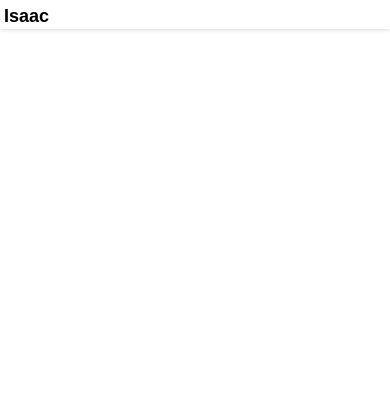
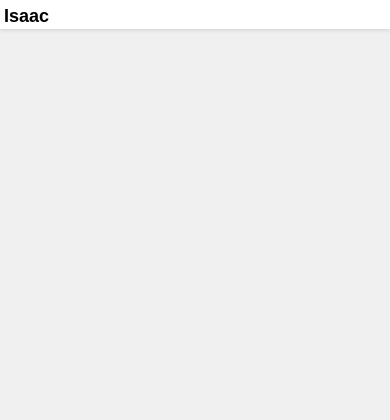
Before and after one commit to Isaac-To/MyStory, a Django app: template MyStory/app/templates/nav.html in a window 390 px wide. Shown: the top 420 px of the page. Run offline with Django 3.2, Linux system fonts and the light colour scheme; the template is opened without the code that fills it, so the values that code supplies are empty.

Commit message:
responsive

```diff
--- a/MyStory/app/static/style/main.css
+++ b/MyStory/app/static/style/main.css
@@ -4,6 +4,7 @@
 }
 
 body {
+  background-color: rgb(240, 240, 240);
   margin: 0;
 }
 
@@ -38,7 +39,8 @@ img {
 }
 
 .content {
-  width: 500px;
+  max-width: 500px;
+  width: 100%;
   margin-top: 6%;
   margin-left: 50%;
   margin-right: 50%;
@@ -51,6 +53,7 @@ img {
 }
 
 .card {
+  background-color: white;
   box-shadow: 0px 0px 5px rgba(0, 0, 0, 0.2);
   width: 100%;
   margin-top: 5%;
```
